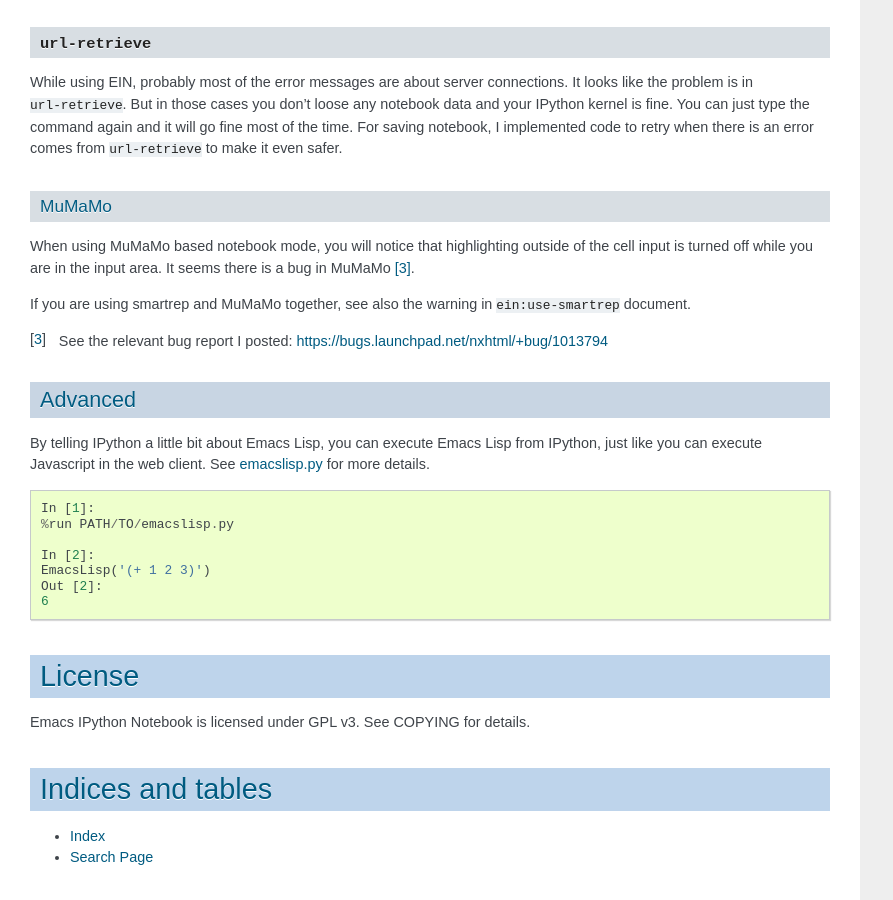
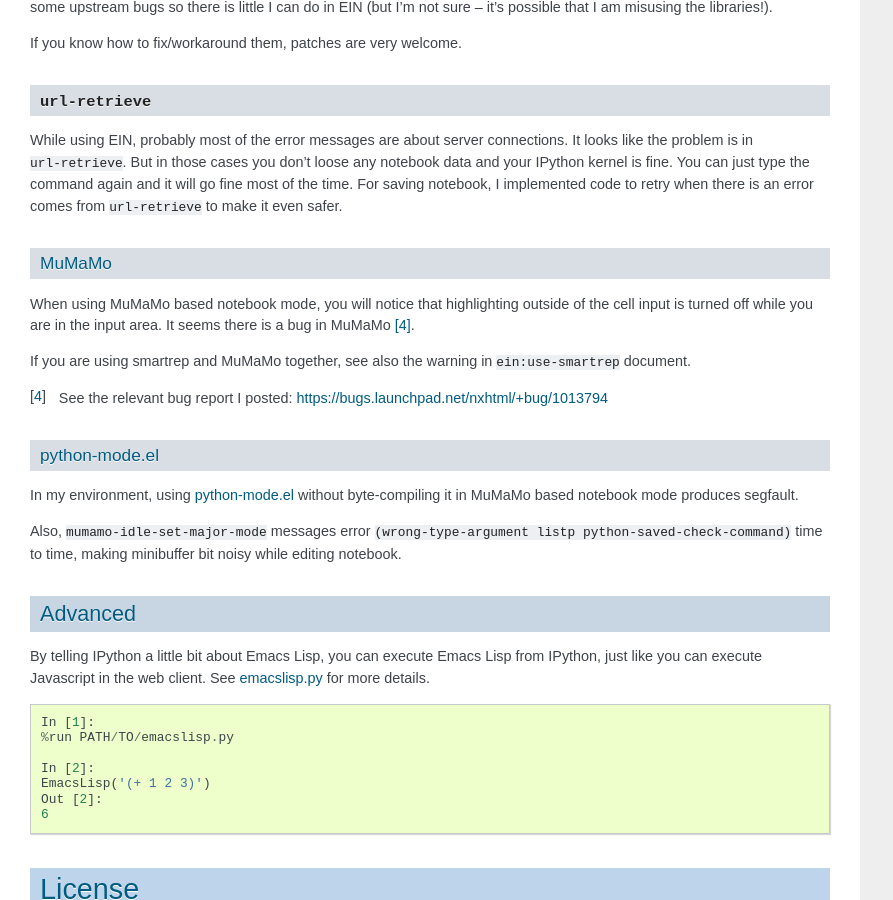
Before and after one commit to millejoh/emacs-ipython-notebook, a Sphinx documentation site: the page built from doc/source/index.rst, in a window 1280 px wide and 900 px high, scrolled down 9505 px. Shown: the whole window, without its empty margins (0-893 px from the left). Built offline with Sphinx 7.4.7, drawn with Linux system fonts in a browser that asks for light colours; cross-references to code outside the pages are shown as plain code; some of the changed text lies outside the part shown.

Commit message:
Add Gotchas and caveats > python-mode.el

```diff
--- a/doc/source/index.rst
+++ b/doc/source/index.rst
@@ -82,7 +82,7 @@
   The official way to setup path is to load nXhtml_.
 * (optional) markdown-mode
 * (optional) python-mode:
-  It should work with either python.el or python-mode.el.
+  It should work with either python.el or `python-mode.el`_ [#]_.
   Fabian Gallina's `python.el`_ is required to use
   :el:symbol:`ein:notebook-console-open` command.
 * (optional) `auto-complete.el`_
@@ -102,8 +102,12 @@
 .. _mumamo: http://www.emacswiki.org/emacs/MuMaMo
 .. _nXhtml: http://ourcomments.org/Emacs/nXhtml/doc/nxhtml.html
 .. _python.el: https://github.com/fgallina/python.el
+.. _python-mode.el: :https://launchpad.net/python-mode
 .. _auto-complete.el: http://cx4a.org/software/auto-complete/
 .. _smartrep.el: https://github.com/myuhe/smartrep.el
+
+.. [#] See
+   :ref:`Gotchas and caveats > python-mode.el <gotchas-python-mode.el>`.
 
 
 Install
@@ -361,6 +365,19 @@
             https://bugs.launchpad.net/nxhtml/+bug/1013794
 
 
+.. _gotchas-python-mode.el:
+
+python-mode.el
+^^^^^^^^^^^^^^
+
+In my environment, using `python-mode.el`_ without byte-compiling it
+in MuMaMo based notebook mode produces segfault.
+
+Also, ``mumamo-idle-set-major-mode`` messages error
+``(wrong-type-argument listp python-saved-check-command)``
+time to time, making minibuffer bit noisy while editing notebook.
+
+
 Advanced
 --------
 
```
